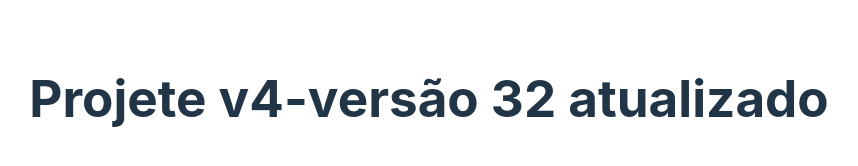
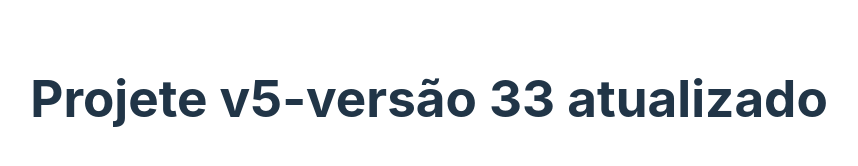
Before and after one commit to ARPDev-Desenvolvimento/init-react-vite-v4, a React (Vite) app: page / in a window 1280 px wide. Shown: the part 302-468 px from the top of the page, without its empty margins (211-1069 px from the left). Built offline with nearby package versions, Linux system fonts and the light colour scheme.

Commit message:
Synchronized changes from pull request 43: build - 33

```diff
--- a/src/App.tsx
+++ b/src/App.tsx
@@ -3,7 +3,7 @@ import "./App.css";
 function App() {
   return (
     <>
-      <h1>Projete v4-versão 32 atualizado</h1>
+      <h1>Projete v5-versão 33 atualizado</h1>
     </>
   );
 }
```
